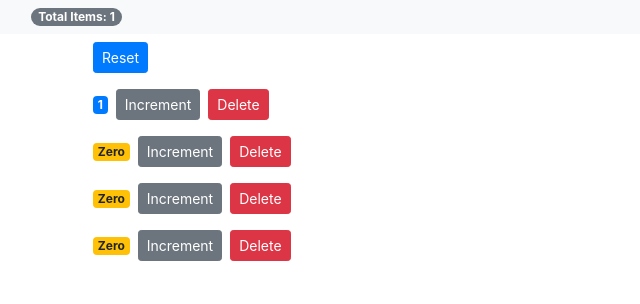
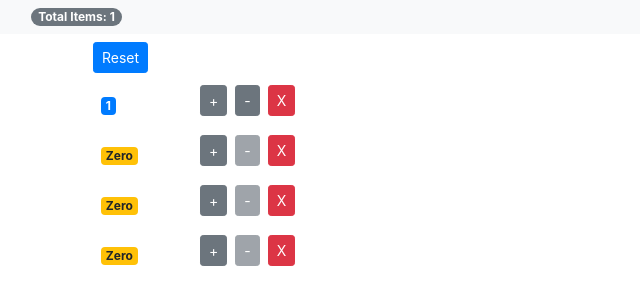
Before and after one commit to JayDub21/shopping-cart, a React (Create React App) app: page / in a window 1280 px wide. Shown: the top 304 px of the page, without its empty margins (0-640 px from the left). Built offline with nearby package versions, Linux system fonts and the light colour scheme; the HTML template or start-up script is replaced by a standard one.

Commit message:
added decrement and disable conditional for value=0

```diff
--- a/src/App.js
+++ b/src/App.js
@@ -13,11 +13,28 @@
     ],
   };
 
+  constructor(props) {
+    super(props);
+    console.log('App - Contructor', this.props);
+  }
+
+  componentDidMount() {
+    console.log('App - Mounted');
+  }
+
   handleIncrement = (counter) => {
     const counters = [...this.state.counters];
     const index = counters.indexOf(counter);
     counters[index] = { ...counter };
     counters[index].value++;
+    this.setState({ counters });
+  };
+
+  handleDecrement = (counter) => {
+    const counters = [...this.state.counters];
+    const index = counters.indexOf(counter);
+    counters[index] = { ...counter };
+    counters[index].value--;
     this.setState({ counters });
   };
 
@@ -33,7 +50,9 @@
     });
     this.setState({ counters });
   };
+
   render() {
+    console.log('App - Rendered');
     return (
       <React.Fragment>
         <NavBar
@@ -44,6 +63,7 @@
             counters={this.state.counters}
             onReset={this.handleReset}
             onIncrement={this.handleIncrement}
+            onDecrement={this.handleDecrement}
             onDelete={this.handleDelete}
           />
         </main>
--- a/src/components/counter.jsx
+++ b/src/components/counter.jsx
@@ -3,20 +3,32 @@
 class Counter extends Component {
   render() {
     return (
-      <div>
+      <div className='row'>
+        <div className='col-1 m-2'>
           <span className={this.getBadgeClasses()}>{this.formatCount()}</span>
+        </div>
+
+        <div className='col'>
           <button
             onClick={() => this.props.onIncrement(this.props.counter)}
-          className='btn btn-secondary btn-sm'
+            className='btn btn-secondary btn-sm m-1'
           >
-          Increment
+            +
+          </button>
+          <button
+            onClick={() => this.props.onDecrement(this.props.counter)}
+            className='btn btn-secondary btn-sm m-1'
+            disabled={this.props.counter.value === 0 ? 'disabled' : ''}
+          >
+            -
           </button>
           <button
             onClick={() => this.props.onDelete(this.props.counter.id)}
-          className='btn btn-danger btn-sm m-2'
+            className='btn btn-danger btn-sm m-1'
           >
-          Delete
+            X
           </button>
+        </div>
       </div>
     );
   }
--- a/src/components/counters.jsx
+++ b/src/components/counters.jsx
@@ -3,7 +3,13 @@
 
 class Counters extends Component {
   render() {
-    const { onReset, onDelete, onIncrement, counters } = this.props;
+    const {
+      onReset,
+      onDelete,
+      onIncrement,
+      onDecrement,
+      counters,
+    } = this.props;
     return (
       <div>
         <button onClick={onReset} className='btn btn-primary btn-sm m-2'>
@@ -14,6 +20,7 @@
             key={counter.id}
             onDelete={onDelete}
             onIncrement={onIncrement}
+            onDecrement={onDecrement}
             counter={counter}
           />
         ))}
--- a/src/components/navbar.jsx
+++ b/src/components/navbar.jsx
@@ -1,3 +1,5 @@
+import React from 'react';
+
 const NavBar = ({ totalCounters }) => {
   return (
     <nav className='navbar navbar-light bg-light'>
```
Lines whose indentation alone changed are shown as unchanged.
